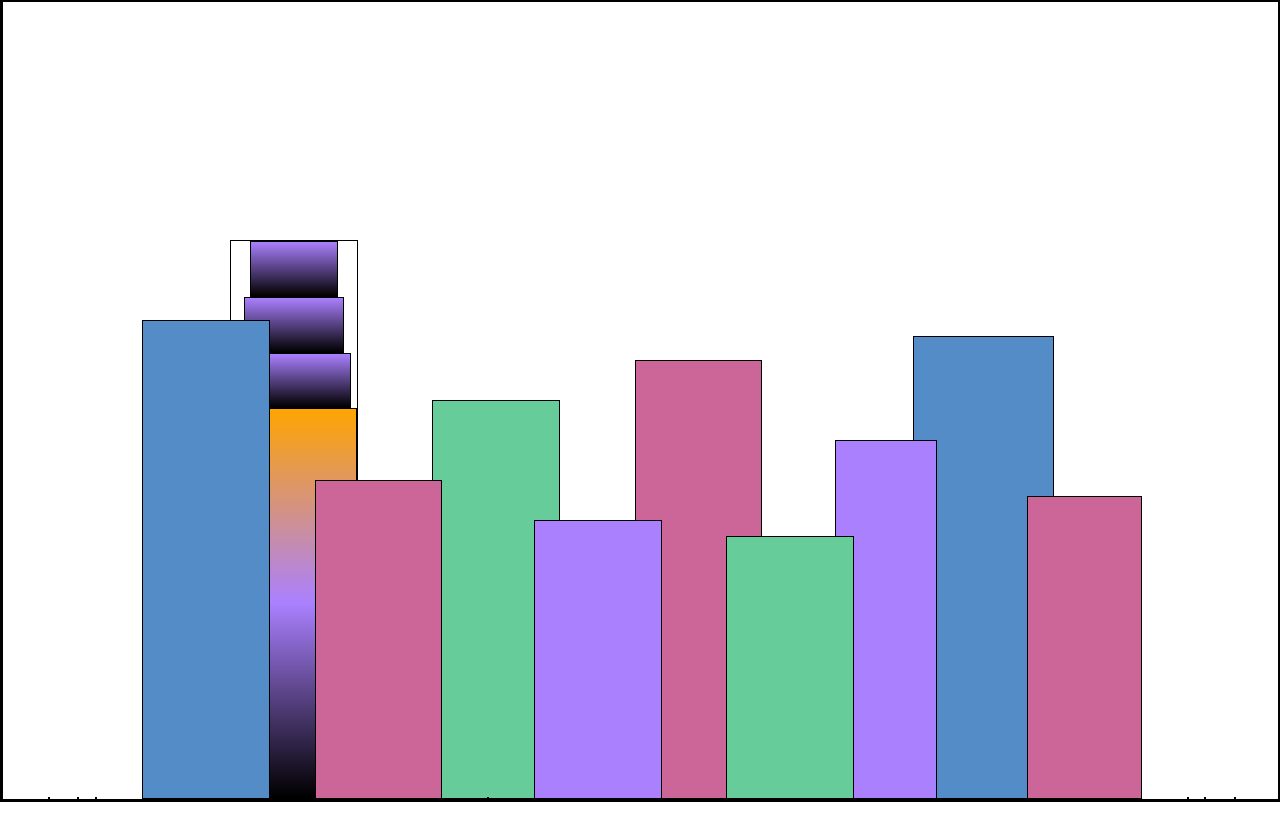
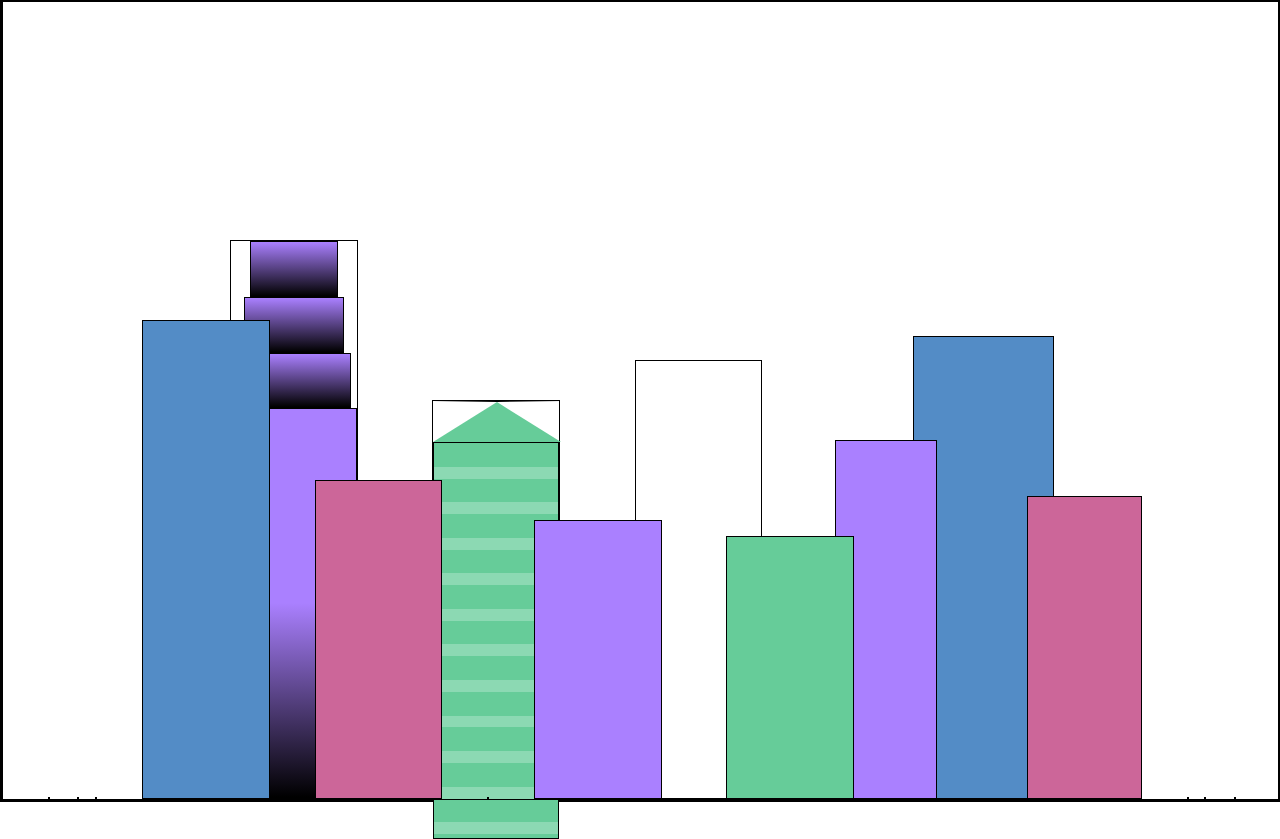
Before and after one commit to tamyressilvazz/basic-HtmlCss, a plain HTML site: page City-Skyline/index.html in a window 1280 px wide. Before the commit the page ends 802 px from the top, so only its background shows below. Drawn offline with Linux system fonts and the light colour scheme.

Commit message:
modif index and styles

```diff
--- a/City-Skyline/index.html
+++ b/City-Skyline/index.html
@@ -17,7 +17,10 @@
             <div class="bb1d"></div>
         </div>
 
-        <div class="bb2"></div>
+        <div class="bb2">
+            <div class="bb2a"></div>
+            <div class="bb2b"></div>
+        </div>
         <div class="bb3"></div>
         <div></div>
         <div class="bb4"></div>
--- a/City-Skyline/styles.css
+++ b/City-Skyline/styles.css
@@ -4,6 +4,8 @@
     --building-color3: #cc6699;
     --building-color4: #538cc6;
     --window-color1: black;
+    --window-color2: #8cd9b3;
+    --window-color3: #d98cb3;
 }
 *{
     border: 1px solid black;
@@ -43,10 +45,8 @@ body{
 .bb1d{
     width: 100%;
     height: 70%;
-    background-color: var(--building-color1);
     background: linear-gradient(
-        orange,
-        var(--building-color1),
+        var(--building-color1) 50%,
         var(--window-color1)
     );
 }
@@ -59,12 +59,33 @@ body{
 .bb2{
     width: 10%;
     height: 50%;
-    background-color: var(--building-color2);
+
+}
+.bb2a{
+    border-bottom: 5vh solid var(--building-color2);
+    border-left: 5vw solid transparent;
+    border-right: 5vw solid transparent;
+}
+.bb2b{
+    width: 100%;
+    height: 100%;
+    background: repeating-linear-gradient(
+        var(--building-color2) 0%,
+        var(--building-color2) 6%,
+        var(--window-color2) 6%,
+        var(--window-color2) 9%
+    );
 }
 .bb3{
     width: 10%;
     height: 55%;
     background-color: var(--building-color3);
+    background: repeating-linear-gradient(
+        90deg,
+        var(--building-color3) 0%,
+        var(--building-color3) 7.5%,
+        var(--window-color3) 15%,
+    );
 }
 .bb4{
     width: 11%;
```
